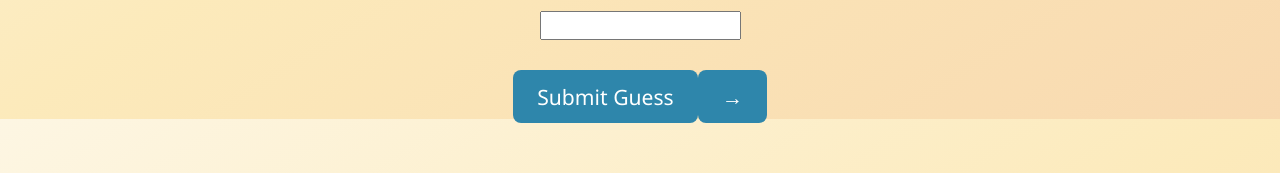
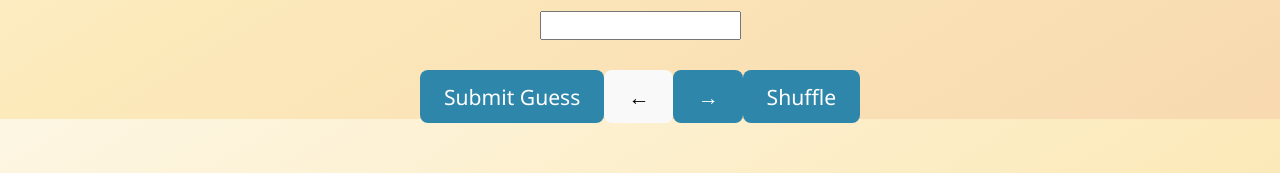
Before and after one commit to zhanglaura1/Flashcards, a React (Vite) app in the folder flashcards/: page / in a window 1280 px wide. Shown: the part 681-854 px from the top of the page. Built offline with nearby package versions, Linux system fonts and the light colour scheme.

Commit message:
added navigation through ordered set and shuffle feature

```diff
--- a/flashcards/src/App.css
+++ b/flashcards/src/App.css
@@ -90,7 +90,7 @@ body, html {
   background-color: wheat;
 }
 
-button {
+.in, .button {
   background-color: #2e86ab;
   color: white;
   border: none;
@@ -101,9 +101,18 @@ button {
   transition: background-color 0.3s, transform 0.2s;
 }
 
-button:hover {
+.in:hover, .button:hover {
   background-color: #145374;
   transform: scale(1.05);
+}
+
+.out {
+  border: none;
+  padding: 12px 24px;
+  font-size: 1.2rem;
+  border-radius: 8px;
+  cursor: pointer;
+  transition: background-color 0.3s, transform 0.2s;
 }
 
 input {
--- a/flashcards/src/App.jsx
+++ b/flashcards/src/App.jsx
@@ -2,12 +2,14 @@ import './App.css';
 import { useState } from 'react';
 
 const App = () => {
-  const card_set = [['Agnolotti','Pasta'], ['Ambrosini','Composer'], ['Bellini','Composer'], ['Catalani','Composer'], ['Chifferi','Pasta'], ['Dallapiccola','Pasta'], ['Fagottini','Pasta'], ['Franchetti','Composer'], ['Gemelli','Pasta'], ['Lagane','Pasta'],
-    ['Mazzochi','Composer'], ['Mostaccioli','Pasta'], ['Pennoni','Pasta'], ['Rampollini','Composer'], ['Rota','Composer'], ['Sacchettoni','Pasta'], ['Sagnarelli','Pasta'], ['Spontini','Composer'], ['Strozzi','Composer'], ['Tartini','Composer'], ['Veracini','Composer']];
+  const [card_set, setCardSet] = useState([['Agnolotti','Pasta'], ['Ambrosini','Composer'], ['Bellini','Composer'], ['Catalani','Composer'], ['Chifferi','Pasta'], ['Dallapiccola','Pasta'], ['Fagottini','Pasta'], ['Franchetti','Composer'], ['Gemelli','Pasta'], ['Lagane','Pasta'],
+    ['Mazzochi','Composer'], ['Mostaccioli','Pasta'], ['Pennoni','Pasta'], ['Rampollini','Composer'], ['Rota','Composer'], ['Sacchettoni','Pasta'], ['Sagnarelli','Pasta'], ['Spontini','Composer'], ['Strozzi','Composer'], ['Tartini','Composer'], ['Veracini','Composer']]);
   const [side, flipSide] = useState(0);
   const [index, setIndex] = useState(0);
   const [guess, setGuess] = useState("");
   const [correct_guess, setCorrectGuess] = useState("")
+  const [left_bound, setLeftBound] = useState("out");
+  const [right_bound, setRightBound] = useState("in");
 
   const updateSide = () => {
     if (side == 0) {
@@ -17,17 +19,52 @@ const App = () => {
     }
   }
 
-  const newCard = () => {
-    setIndex(Math.floor(Math.random() * (19 - 0 + 1)));
+  const shuffle = () => {
+    const shuffled = [...card_set];
+    let currentIndex = card_set.length-1;
+    // While there remain elements to shuffle...
+    while (currentIndex != 0) {
+      // Pick a remaining element...
+      let randomIndex = Math.floor(Math.random() * currentIndex);
+      currentIndex--;
+      // And swap it with the current element.
+      [shuffled[currentIndex], shuffled[randomIndex]] = [
+        shuffled[randomIndex], shuffled[currentIndex]];
+    }
+    setCardSet(shuffled);
     flipSide(0);
     setGuess("");
   }
 
+  const nextCard = () => {
+    if (index != card_set.length-1) {
+      setIndex(index+1);
+      flipSide(0);
+      setGuess("");
+      setLeftBound("in");
+    }
+    if (index == card_set.length-2) {
+      setRightBound("out");
+    }
+  }
+
+  const prevCard = () => {
+    if (index != 0) {
+      setIndex(index-1);
+      flipSide(0);
+      setGuess("");
+      setRightBound("in");
+    }
+    if (index == 1) {
+      setLeftBound("out");
+    }
+  }
+
   const onCheckAnswer = () => {
-    if (card_set[index][1] != guess) {
+    if (card_set[index][1].toLowerCase() == guess.toLowerCase()) {
+      setCorrectGuess('correct');
+    } else {
       setCorrectGuess('wrong');
-    } else {
-      setCorrectGuess('correct');
     }
   }
 
@@ -62,8 +99,10 @@ const App = () => {
             className={correct_guess}
           />
         </form>
-        <button onClick={onCheckAnswer}>Submit Guess</button>
-        <button onClick={newCard}>&rarr;</button>
+        <button className='button' onClick={onCheckAnswer}>Submit Guess</button>
+        <button className={left_bound} onClick={prevCard}>&larr;</button>
+        <button className={right_bound} onClick={nextCard}>&rarr;</button>
+        <button className='button' onClick={shuffle}>Shuffle</button>
       </div>
     </div>
   )
```
